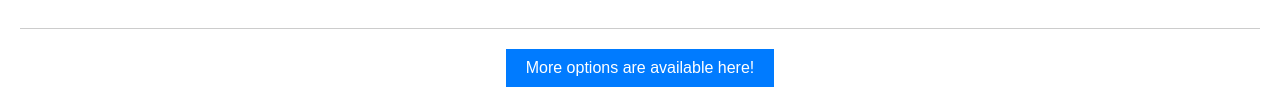
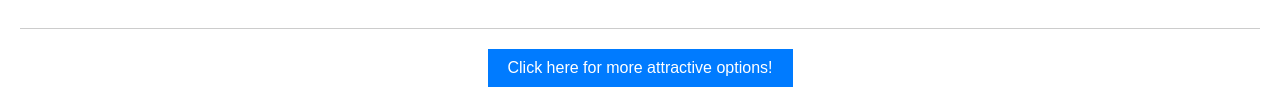
Before and after one commit to JerryZhang-owl/JerryZhang-owl.github.io, a plain HTML site: page index.html in a window 1280 px wide. Shown: the part 2369-2476 px from the top of the page. Drawn offline with Linux system fonts and the light colour scheme.

Commit message:
Update button
Click here for more attractive options!

```diff
--- a/index.html
+++ b/index.html
@@ -47,7 +47,7 @@
     </div>
 
     <div class="button-container">
-        <a href="https://javirando.com/placeholders/best-camera/" class="more-options">More options are available here!</a>
+        <a href="https://javirando.com/placeholders/best-camera/" class="more-options">Click here for more attractive options!</a>
     </div>
 </body>
 </html>
```
